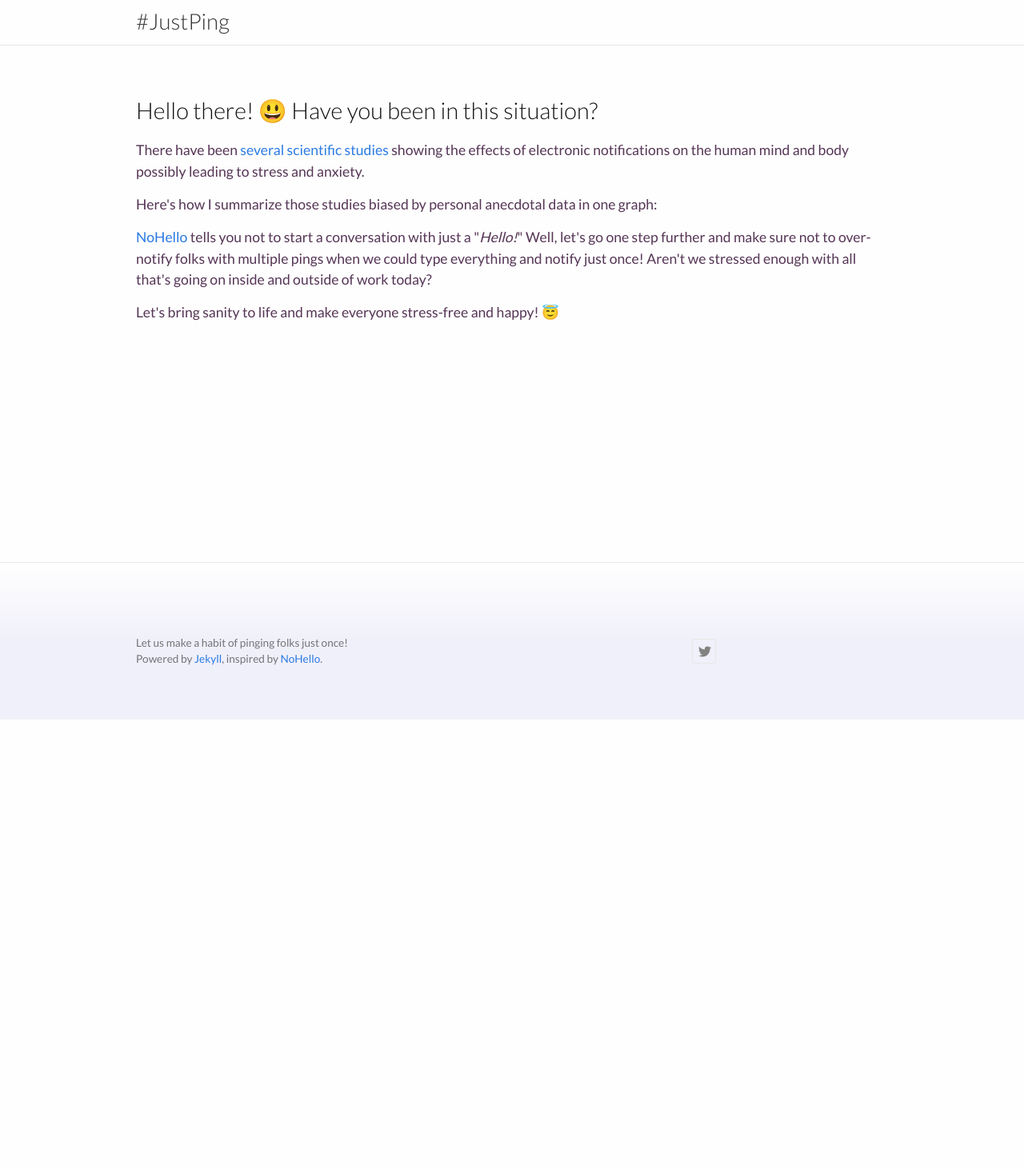
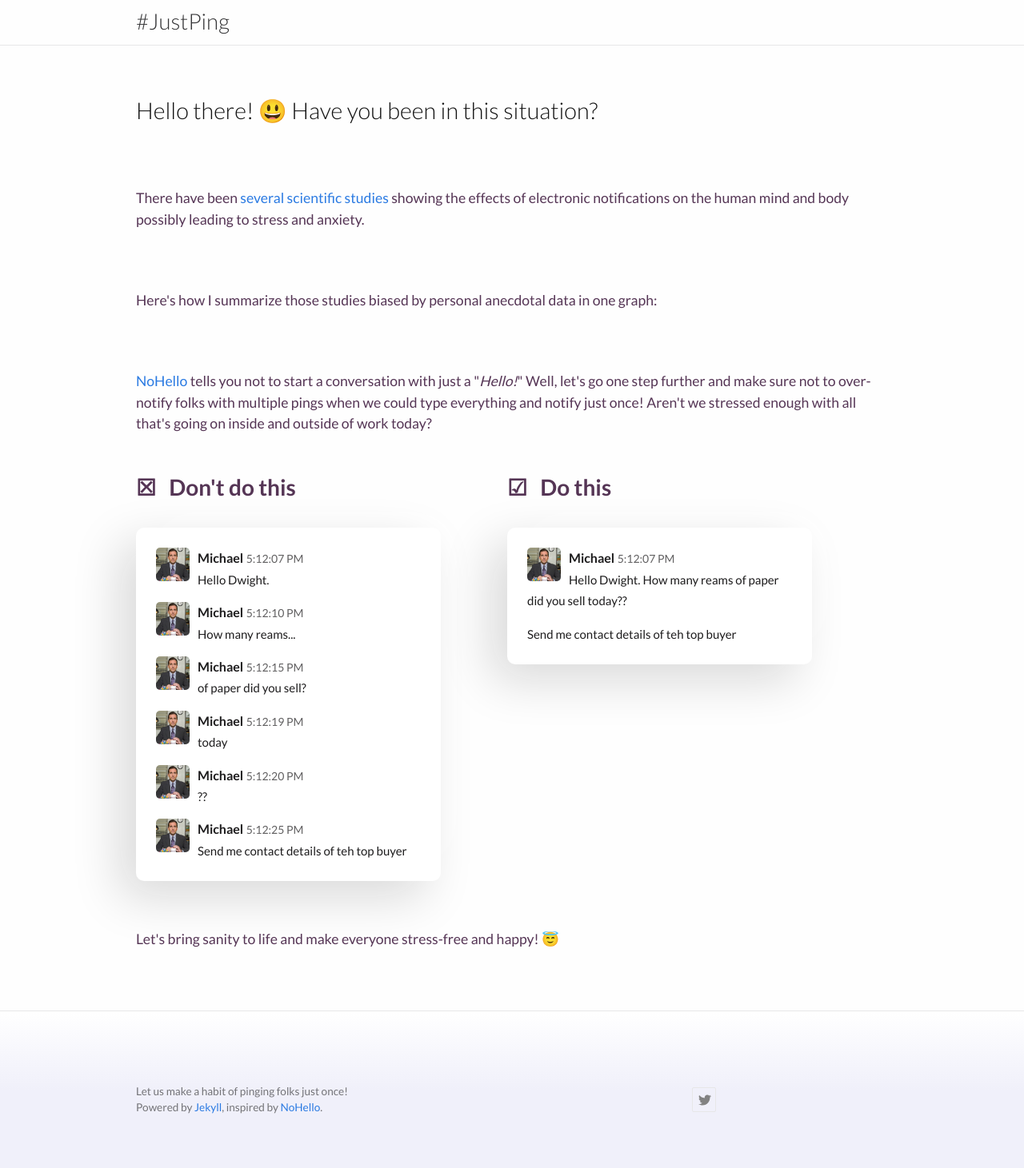
Before and after one commit to guru-sourcecode/guru-sourcecode.github.io, a Jekyll site: the page built from index.md, in a window 1280 px wide. Shown: the whole page at 80% size. Built offline with Jekyll 4.4.1, drawn with Linux system fonts in a browser that asks for light colours; before the commit the page ends 900 px from its top, so only the background shows below that.

Commit message:
Add examples with slack cards

```diff
--- a/_layouts/home.html
+++ b/_layouts/home.html
@@ -9,24 +9,23 @@ layout: default
 
   {{ content }}
 
-  <div class="page-content">
+  <div>
 
     <p class="page-intro">
       Hello there! &#128515; Have you been in this situation?
     </p>
 
-
-    <p>
+    <p class="page-content">
       There have been <a href="https://scholar.google.com/scholar?hl=en&as_sdt=0%2C5&q=phone+notifications+AND+%28stress+OR+anxiety%29&btnG=">
       several scientific studies</a> showing the effects of electronic notifications
       on the human mind and body possibly leading to stress and anxiety.
     </p>
 
-    <p>
+    <p class="page-content">
       Here's how I summarize those studies biased by personal anecdotal data in one graph:
     </p>
 
-    <p>
+    <p class="page-content">
       <a href="https://www.google.com/search?q=no+hello">NoHello</a> tells you
       not to start a conversation with just a
       "<span style="font-style: oblique">Hello!</span>"
@@ -36,7 +35,74 @@ layout: default
     </p>
 
 
-    <p>
+    <div class="sections sectionleft">
+            <h2 class="section-title"> &#9746; &nbsp Don't do this</h2>
+
+              <div class="list-card example one">
+
+                <div class="slack">
+                  <img src="images/Michael.png" alt="Michael's Slack avatar">
+                  <span class="slackname">Michael</span>
+                  <span class="slacktime">5:12:07 PM</span><br>
+                  <span class="slackmessage">Hello Dwight.</span>
+                </div>
+
+                <div class="slack">
+                  <img src="images/Michael.png" alt="Michael's Slack avatar">
+                  <span class="slackname">Michael</span>
+                  <span class="slacktime">5:12:10 PM</span><br>
+                  <span class="slackmessage">How many reams...</span>
+                </div>
+
+                <div class="slack">
+                  <img src="images/Michael.png" alt="Michael's Slack avatar">
+                  <span class="slackname">Michael</span>
+                  <span class="slacktime">5:12:15 PM</span><br>
+                  <span class="slackmessage">of paper did you sell?</span>
+                </div>
+
+                <div class="slack">
+                  <img src="images/Michael.png" alt="Michael's Slack avatar">
+                  <span class="slackname">Michael</span>
+                  <span class="slacktime">5:12:19 PM</span><br>
+                  <span class="slackmessage">today</span>
+                </div>
+
+                <div class="slack">
+                  <img src="images/Michael.png" alt="Michael's Slack avatar">
+                  <span class="slackname">Michael</span>
+                  <span class="slacktime">5:12:20 PM</span><br>
+                  <span class="slackmessage">??</span>
+                </div>
+
+                <div class="slack">
+                  <img src="images/Michael.png" alt="Michael's Slack avatar">
+                  <span class="slackname">Michael</span>
+                  <span class="slacktime">5:12:25 PM</span><br>
+                  <span class="slackmessage">Send me contact details of teh top buyer</span>
+                </div>
+
+              </div>
+    </div>
+
+    <div class="sections sectionright">
+            <h2 class="section-title">&#9745; &nbsp Do this</h2>
+
+              <div class="list-card example one">
+
+                <div class="slack">
+                  <img src="images/Michael.png" alt="Michael's Slack avatar">
+                  <span class="slackname">Michael</span>
+                  <span class="slacktime">5:12:07 PM</span><br>
+                  <span class="slackmessage">Hello Dwight. How many reams of paper did you sell today??</span>
+                  <p></p>
+                  <span class="slackmessage">Send me contact details of teh top buyer</span>
+                </div>
+
+              </div>
+    </div>
+
+    <p class="page-content">
       Let's bring sanity to life and make everyone stress-free and happy! &#128519;
     </p>
 
--- a/_sass/minima/_layout.scss
+++ b/_sass/minima/_layout.scss
@@ -136,6 +136,7 @@
 .page-intro {
   color: $text-color;
   @include relative-font-size(1.8);
+  padding: $spacing-unit 0;
   font-weight: 350;
 }
 
@@ -162,6 +163,108 @@
 //   @include relative-font-size(1.5);
 // }
 //
+
+
+.sections {
+  vertical-align: top;
+  display: inline-block;
+
+  min-height: 50px;
+}
+
+.sectionleft {
+  width: 49%;
+}
+
+
+.sectionright {
+  width: 49%;
+}
+
+.section-title {
+  font-size: 28px;
+  font-weight: 600;
+  margin-bottom: 15px;
+}
+
+.list-card.example {
+  margin: 30px 0;
+  -moz-box-shadow: 0px 0px 29px -4px rgba(0, 0, 0, 0.46);
+  margin: 30px 80px 30px 0;
+  padding: 25px 25px 10px 25px;
+  border-radius: 10px;
+  background: #ffffff;
+  box-shadow: -20px 20px 60px #d9d9d9, 20px -20px 60px #ffffff;
+}
+
+.list-card .exp,
+.list-card div {
+  display: inline-block;
+  vertical-align: top;
+}
+
+.list-card .exp {
+  margin-right: 15px;
+  color: #4a90e2;
+  font-weight: 600;
+  width: 100px;
+}
+
+.list-card div {
+  width: 100%;
+}
+
+
+
+.slack {
+  padding-bottom: 15px;
+}
+
+
+.slack img {
+  width: 42px;
+  height: 42px;
+  border-radius: 5px;
+  float: left;
+  margin-right: 10px;
+}
+
+.slack .slackname {
+  font-weight: 600;
+  font-size: 16px;
+  color: #1d1c1d;
+}
+
+.slack .slacktime {
+  font-size: 14px;
+  color: #616061;
+}
+
+.slack .slackmessage {
+  font-size: 15px;
+  color: #1d1c1d;
+}
+
+.card {
+  width: 50%;
+  height: 200px;
+  background-color: #eef0f7;
+  display: inline-block;
+  margin: 7px 5px;
+  vertical-align: top;
+  border-radius: 10px;
+  text-align: center;
+  padding-top: 50px;
+}
+
+.card-active,
+.card:hover {
+  transform: scale(1.02);
+  transition: 0.5s;
+  background-color: #fff;
+  box-shadow: 0px 5px 50px -8px #ddd;
+  cursor: pointer;
+}
 
 
 
```
Also changed, not shown: images/Michael.png (added).
